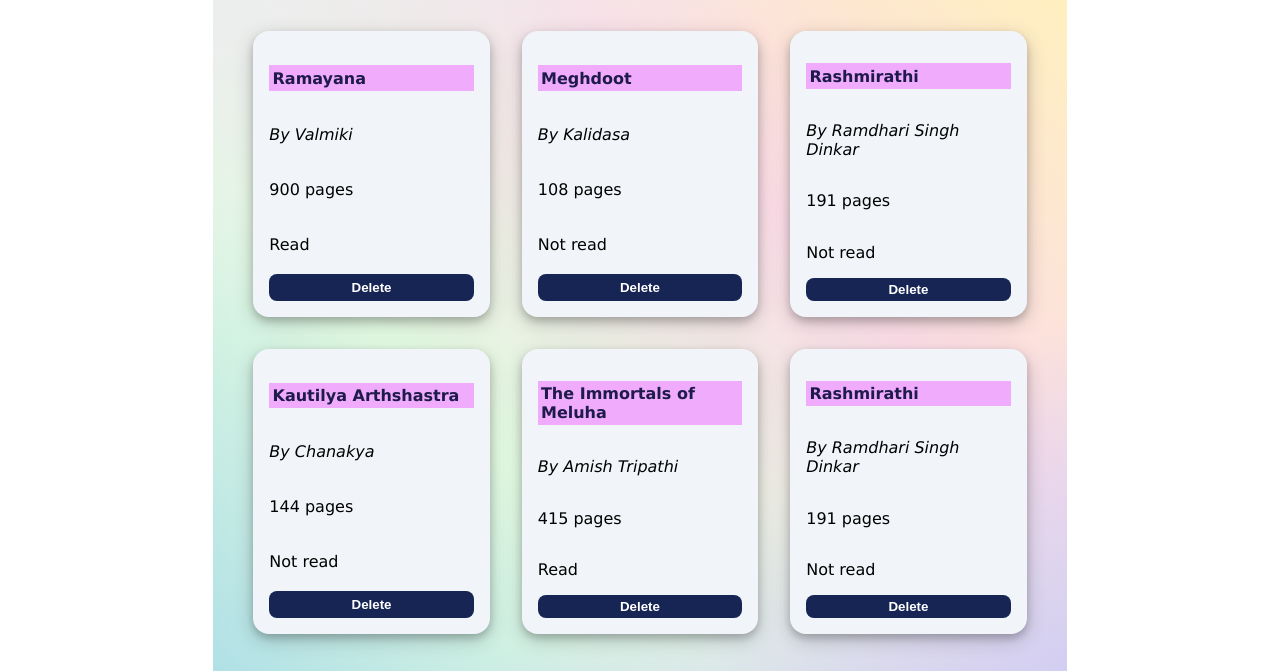
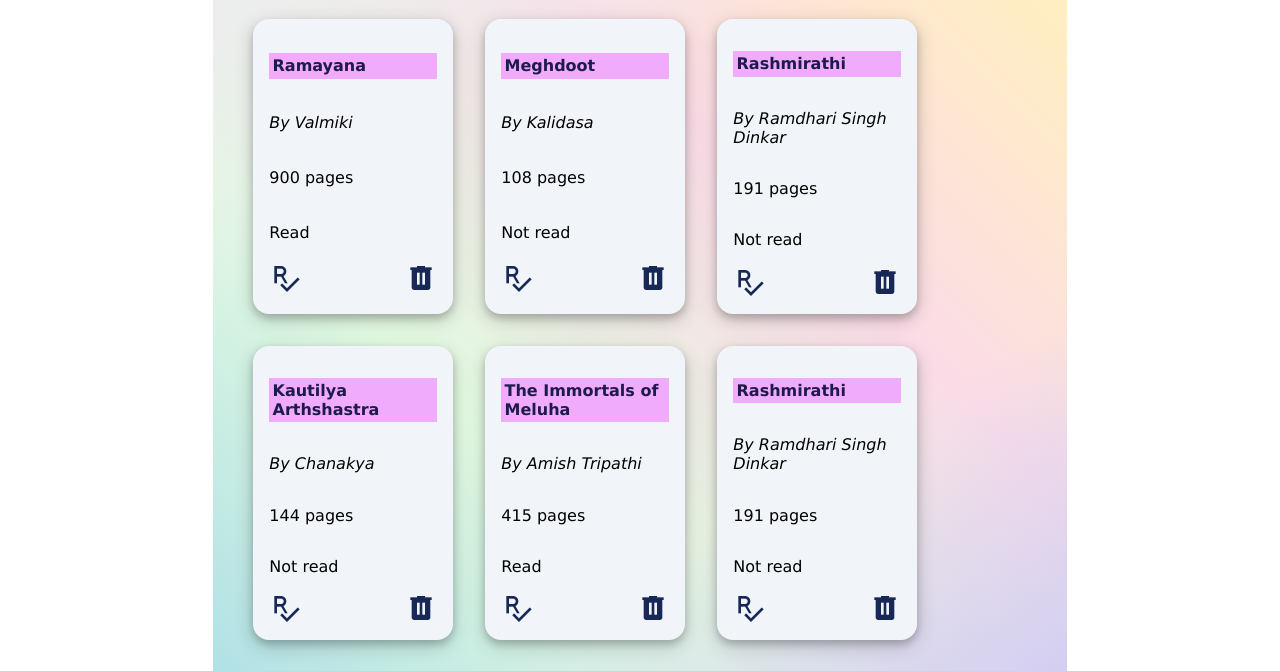
Before and after one commit to diwakarsrinet/library, a plain HTML site: page index.html in a window 1280 px wide. Shown: the part 87-758 px from the top of the page. Drawn offline with Linux system fonts and the light colour scheme.

Commit message:
Final app with all features completed

```diff
--- a/script.js
+++ b/script.js
@@ -21,11 +21,12 @@
 const saveBookForm = document.getElementById("newBookForm");
 saveBookForm.addEventListener("submit", (e) => {
     e.preventDefault();
-    const entryTitle = document.getElementById("entryBookTitle");
-    const entryAuthor = document.getElementById("entryBookAuthor");
-    const entryPages = document.getElementById("entryBookPages");
-    const entryRead = document.getElementById("isEntryRead");
-    addBookToLibrary(new Book(entryTitle.textContent,entryAuthor.textContent,entryPages.textContent,(entryRead.checked?"Read":"Not read")));
+    let entryTitle = document.getElementById("entryBookTitle").value;
+    let entryAuthor = document.getElementById("entryBookAuthor").value;
+    let entryPages = document.getElementById("entryBookPages").value;
+    let entryRead = document.getElementById("isEntryRead");
+    addBookToLibrary(new Book(entryTitle,entryAuthor,entryPages,(entryRead.checked?"Read":"Not read")));
+    displayBook(myLibrary.length-1);
     saveBookForm.reset();
 });
 
@@ -39,7 +40,6 @@
 // Display current book list
 function displayBook() {
     const booksCollection = document.getElementById("books-container")
-    for (i=0; i<myLibrary.length; i++) {
     let newBook = document.createElement("div");
     newBook.className = "cards";
     booksCollection.appendChild(newBook);
@@ -55,17 +55,39 @@
     let newStatus = document.createElement("p");
     newStatus.className = "bookReadStatus";
     newStatus.innerHTML = myLibrary[i].isRead;
-        let deleteButton = document.createElement("button");
+    let readToggle = document.createElement("img");
+    readToggle.className = "changeReadStatus";
+    readToggle.src = "./assets/read.png";
+    readToggle.alt = "change read status";
+    readToggle.width = 32;
+    readToggle.height = 32;
+    let deleteButton = document.createElement("img");
     deleteButton.className = "bookDeleteButton";
-        deleteButton.innerHTML = "Delete";
+    deleteButton.src = "./assets/trash-can.png";
+    deleteButton.alt = "delete book";
+    deleteButton.width = 32;
+    deleteButton.height = 32;
     newBook.appendChild(newTitle);
     newBook.appendChild(newAuthor);
     newBook.appendChild(newPages);
     newBook.appendChild(newStatus);
+    newBook.appendChild(readToggle);
     newBook.appendChild(deleteButton);
-    }
+
+// Delete book
+    deleteButton.addEventListener("click", () => {
+        newBook.remove();
+    });
+
+// Change read status
+    readToggle.addEventListener("click", () => {
+        if  (newStatus.innerHTML === "Read") newStatus.innerHTML = "Not read";
+        else newStatus.innerHTML = "Read";
+    });
 }
 
+
+// Adding some example books
 addBookToLibrary(new Book("Ramayana","Valmiki","900","Read"));
 addBookToLibrary(new Book("Meghdoot","Kalidasa","108", "Not read"));
 addBookToLibrary(new Book("Rashmirathi","Ramdhari Singh Dinkar","191", "Not read"));
@@ -74,4 +96,6 @@
 addBookToLibrary(new Book("Rashmirathi","Ramdhari Singh Dinkar","191", "Not read"));
 
 
-document.addEventListener("DOMContentLoaded", displayBook);
+for (i=0; i<myLibrary.length; i++) {
+    displayBook();
+}
--- a/style.css
+++ b/style.css
@@ -87,7 +87,7 @@
 
 #books-container {
     display: grid;
-    grid-template-columns: repeat(auto-fit, minmax(200px, 1fr));
+    grid-template-columns: repeat(auto-fit, minmax(200px, 0.25fr));
     gap: 2rem;
     padding: 2rem;
 }
@@ -99,10 +99,11 @@
     padding: 1rem;
     border-radius: 1rem;
     display: grid;
+    grid-template-columns: auto auto;
 }
 
 .cards:hover {
-    background-color: #f0abfc;
+    box-shadow: 0 4px 8px 0 rgba(34, 44, 197, 0.5), 0 6px 20px 0 rgba(0, 0, 0, 0.5);
 }
 
 .bookTitle {
@@ -112,28 +113,37 @@
     background-color: #f0abfc;
     align-self: center;
     padding: 0.2rem;
+    grid-column: span 2;
 }
 
 .bookAuthor {
     font-style: italic;
     line-height: 1.2rem;
+    grid-column: span 2;
 }
 
-.bookPages {
+.bookPages,
+.bookReadStatus
+{
     line-height: 1.2rem;
+    grid-column: span 2;
 }
 
 .bookDeleteButton {
-    padding: 4px;
-    background: #172554;
-    color: white;
-    font-weight: bold;
-    border: none;
-    border-radius: 0.5rem;
+    filter: invert(17%) sepia(10%) saturate(6240%) hue-rotate(198deg) brightness(85%) contrast(101%);
+    justify-self: end;
 }
 
-.bookDeleteButton:hover {
-    background: #3f62d3;
+.changeReadStatus
+{
+    filter: invert(17%) sepia(10%) saturate(6240%) hue-rotate(198deg) brightness(85%) contrast(101%);
+    justify-self: start;
+}
+
+.bookDeleteButton:hover,
+.changeReadStatus:hover
+{
+    filter: invert(62%) sepia(90%) saturate(7121%) hue-rotate(221deg) brightness(92%) contrast(79%);
 }
 
 #addBookDialog {
```
Also changed, not shown: index.html (+1 -1 lines). Lines whose indentation alone changed are shown as unchanged.
